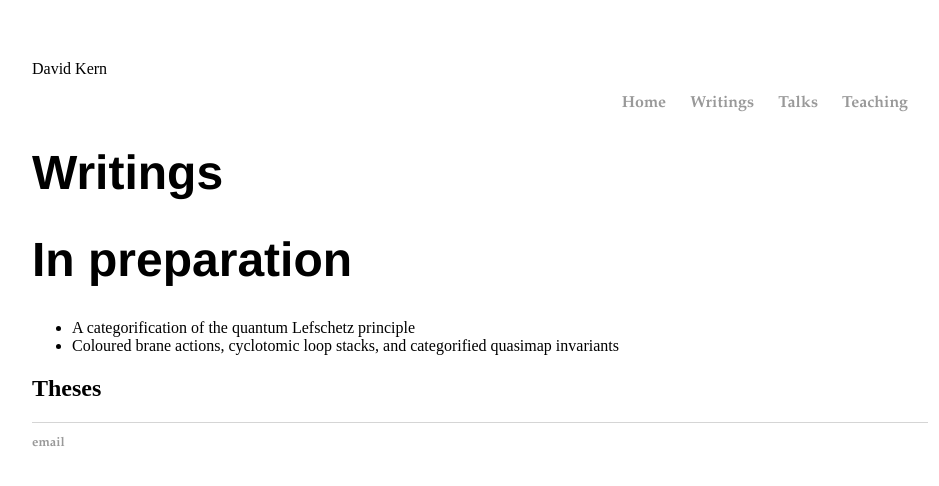
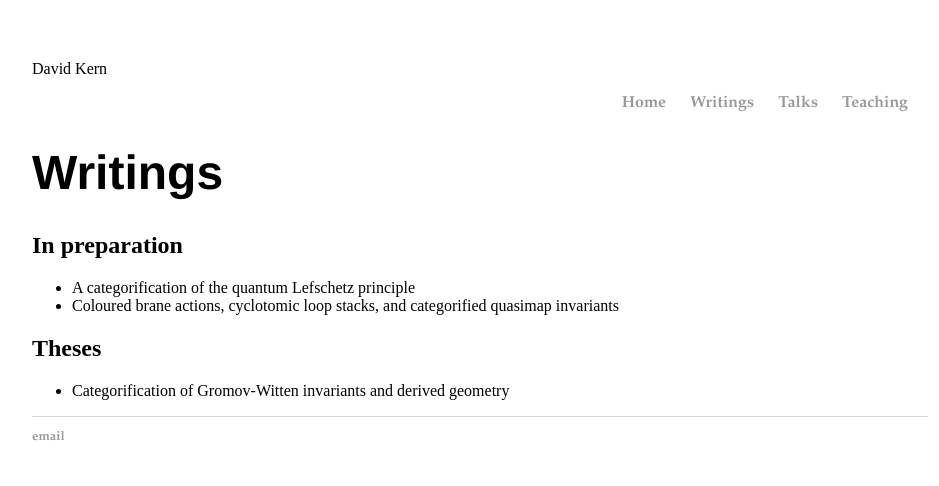
Before and after one commit to dskern/dskern.github.io, a Jekyll site: the page built from writings.html, in a window 1280 px wide. Shown: the top 486 px of the page, without its empty margins (160-1099 px from the left). Built offline with Jekyll 4.4.1, drawn with Linux system fonts in a browser that asks for light colours.

Commit message:
Update writings.html

```diff
--- a/writings.html
+++ b/writings.html
@@ -3,7 +3,7 @@ title: Writings
 layout: default
 ---
 
-<h1>In preparation</h1>
+<h2>In preparation</h2>
 
 <ul>
   <li>A categorification of the quantum Lefschetz principle</li>
@@ -11,3 +11,7 @@ layout: default
 </ul>
 
 <h2>Theses</h2>
+
+<ul>
+  <li><a href="Writings/Rapport_stage_DKern.pdf"></a>Categorification of Gromov-Witten invariants and derived geometry</li>
+</ul>
```
